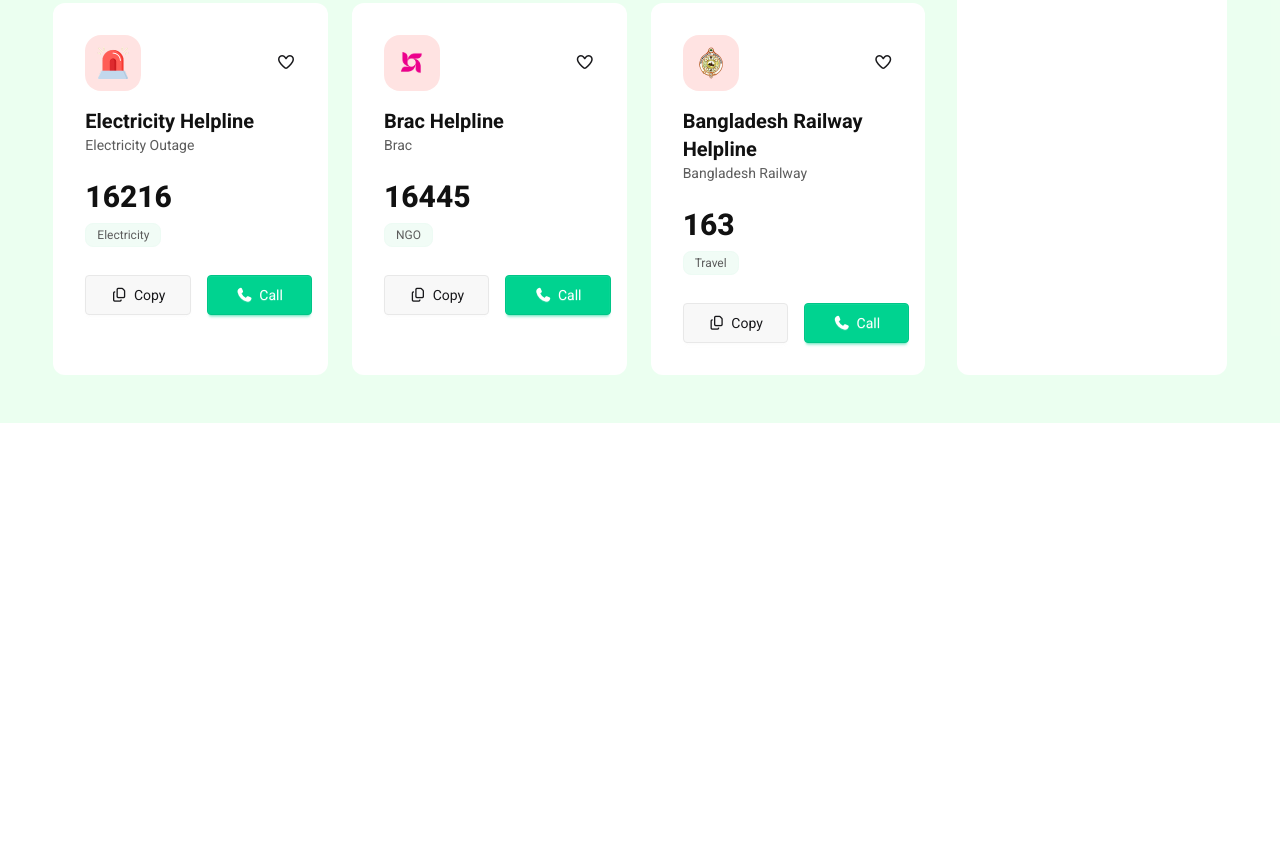
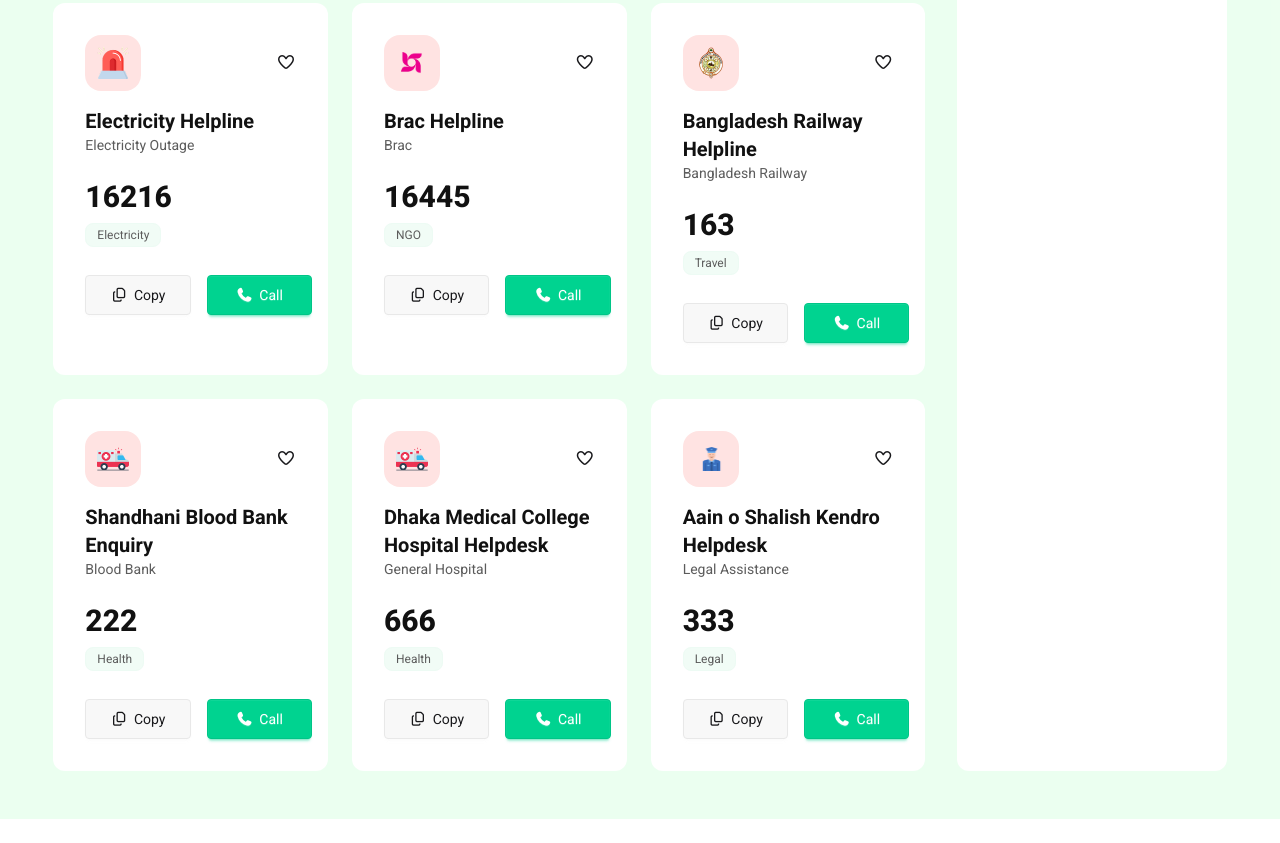
Before and after one commit to mhasantushar/w3ssmnt-phero-lp-ehotline-b12a05, a plain HTML site: page index.html in a window 1280 px wide. Shown: the part 1189-2032 px from the top of the page. Before the commit the page ends 1636 px from the top, so only its background shows below. Drawn offline with nearby package versions, Linux system fonts and the light colour scheme; a web font is replaced by a local one.

Commit message:
final brushup

```diff
--- a/index.html
+++ b/index.html
@@ -253,6 +253,64 @@
                   class="fa-solid fa-phone"></i> Call</button>
             </div>
           </article>
+
+          <!-- shandhani blood bank enquiry -->
+          <article class="bg-white p-8 rounded-xl">
+            <div class="flex justify-between items-center">
+              <figure class="flex justify-center items-center bg-[#ffe3e2] rounded-2xl w-14 h-14">
+                <img class="w-8 h-8" src="./assets/ambulance.png" alt="National Emergency">
+              </figure>
+              <div class="cursor-pointer cmd-addto-fav"><i class="fa-regular fa-heart"></i></div>
+            </div>
+            <h2 class="mt-4 font-bold text-[#111111] text-xl">Shandhani Blood Bank Enquiry</h2>
+            <p class="text-[#5c5c5c] text-sm">Blood Bank</p>
+            <h3 class="mt-6 font-extrabold text-[#111111] text-3xl">222</h3>
+            <div class="mt-2 text-[#5c5c5c] text-xs badge badge-soft badge-success">Health</div>
+            <div class="flex justify-between items-center gap-4 mt-7">
+              <button class="w-1/2 font-normal btn btn-copy-phnum"><i class="fa-regular fa-copy"></i> Copy</button>
+              <button class="w-1/2 font-normal text-white btn btn-success btn-call-emerg"><i
+                  class="fa-solid fa-phone"></i> Call</button>
+            </div>
+          </article>
+
+          <!-- dhaka medical colleage hospital enquery -->
+          <article class="bg-white p-8 rounded-xl">
+            <div class="flex justify-between items-center">
+              <figure class="flex justify-center items-center bg-[#ffe3e2] rounded-2xl w-14 h-14">
+                <img class="w-8 h-8" src="./assets/ambulance.png" alt="National Emergency">
+              </figure>
+              <div class="cursor-pointer cmd-addto-fav"><i class="fa-regular fa-heart"></i></div>
+            </div>
+            <h2 class="mt-4 font-bold text-[#111111] text-xl">Dhaka Medical College Hospital Helpdesk</h2>
+            <p class="text-[#5c5c5c] text-sm">General Hospital</p>
+            <h3 class="mt-6 font-extrabold text-[#111111] text-3xl">666</h3>
+            <div class="mt-2 text-[#5c5c5c] text-xs badge badge-soft badge-success">Health</div>
+            <div class="flex justify-between items-center gap-4 mt-7">
+              <button class="w-1/2 font-normal btn btn-copy-phnum"><i class="fa-regular fa-copy"></i> Copy</button>
+              <button class="w-1/2 font-normal text-white btn btn-success btn-call-emerg"><i
+                  class="fa-solid fa-phone"></i> Call</button>
+            </div>
+          </article>
+
+          <!-- aain o shalish kendro helpdesk -->
+          <article class="bg-white p-8 rounded-xl">
+            <div class="flex justify-between items-center">
+              <figure class="flex justify-center items-center bg-[#ffe3e2] rounded-2xl w-14 h-14">
+                <img class="w-8 h-8" src="./assets/police.png" alt="National Emergency">
+              </figure>
+              <div class="cursor-pointer cmd-addto-fav"><i class="fa-regular fa-heart"></i></div>
+            </div>
+            <h2 class="mt-4 font-bold text-[#111111] text-xl">Aain o Shalish Kendro Helpdesk</h2>
+            <p class="text-[#5c5c5c] text-sm">Legal Assistance</p>
+            <h3 class="mt-6 font-extrabold text-[#111111] text-3xl">333</h3>
+            <div class="mt-2 text-[#5c5c5c] text-xs badge badge-soft badge-success">Legal</div>
+            <div class="flex justify-between items-center gap-4 mt-7">
+              <button class="w-1/2 font-normal btn btn-copy-phnum"><i class="fa-regular fa-copy"></i> Copy</button>
+              <button class="w-1/2 font-normal text-white btn btn-success btn-call-emerg"><i
+                  class="fa-solid fa-phone"></i> Call</button>
+            </div>
+          </article>
+
         </section>
 
         <!-- call history area starts here -->
@@ -267,13 +325,14 @@
           <section id="call-records" class="space-y-4 font-['inter']">
 
             <!-- template call event - will remain hidden -->
-            <div class="sm:flex sm:justify-between sm:items-center sm:gap-2 space-y-3 bg-[#fafafa] p-4 rounded-lg">
+            <!-- <div class="sm:flex sm:justify-between sm:items-center sm:gap-2 space-y-3 bg-[#fafafa] p-4 rounded-lg">
               <div>
                 <h3 class="font-semibold text-[#111111]">Fire Service Number</h3>
                 <p class="mt-1 text-[5c5c5c] text-lg">999</p>
               </div>
               <p class="text-[#111111] text-lg sm:text-right">00:00:01 AM</p>
-            </div>
+            </div> -->
+
           </section>
 
         </aside>
```
